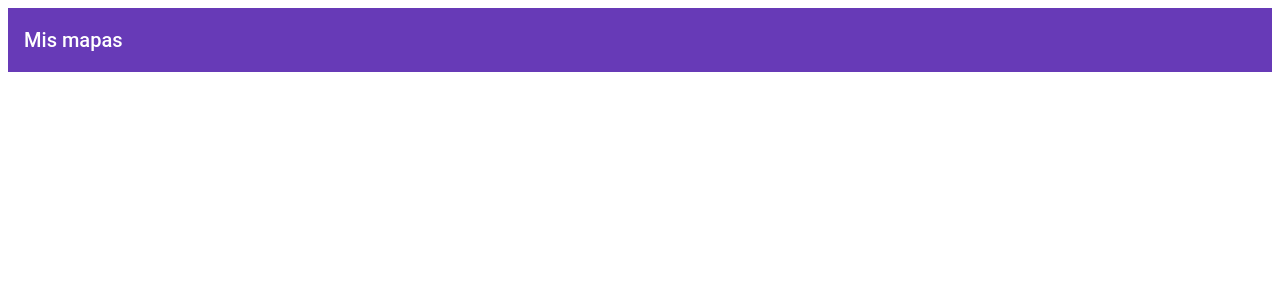
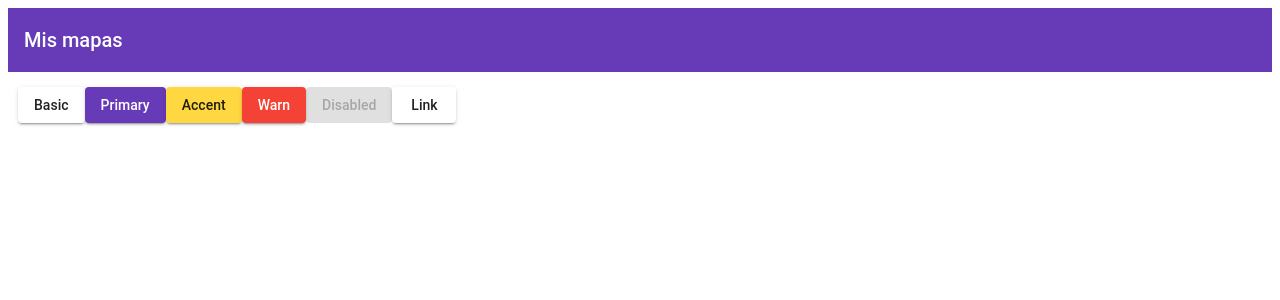
Before and after one commit to ibellon/12-mapas, an Angular app: page / in a window 1280 px wide. Shown: the top 300 px of the page. Built offline with nearby package versions, Linux system fonts and the light colour scheme.

Commit message:
Utilizando componentes de Angular Material

```diff
--- a/src/app/app.component.html
+++ b/src/app/app.component.html
@@ -1,3 +1,12 @@
 <mat-toolbar color="primary">
   <span>Mis mapas</span>
 </mat-toolbar>
+
+<div class="main-container">
+      <button mat-raised-button>Basic</button>
+      <button mat-raised-button color="primary">Primary</button>
+      <button mat-raised-button color="accent">Accent</button>
+      <button mat-raised-button color="warn">Warn</button>
+      <button mat-raised-button disabled>Disabled</button>
+      <a mat-raised-button href="https://www.google.com/" target="_blank">Link</a>
+</div>
--- a/src/styles.css
+++ b/src/styles.css
@@ -1,2 +1,7 @@
 /* You can add global styles to this file, and also import other style files */
 @import "~@angular/material/prebuilt-themes/deeppurple-amber.css";
+
+.main-container {
+    margin-top: 5px;
+    padding: 10px;
+}
```
Also changed, not shown: src/app/app.module.ts (+9 -2 lines).
